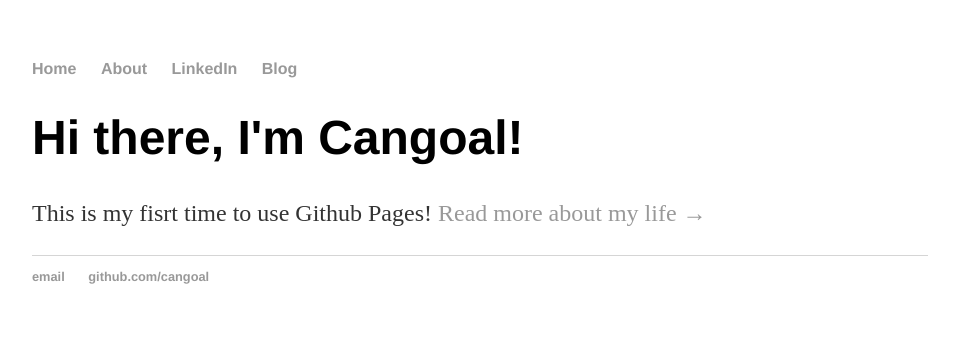
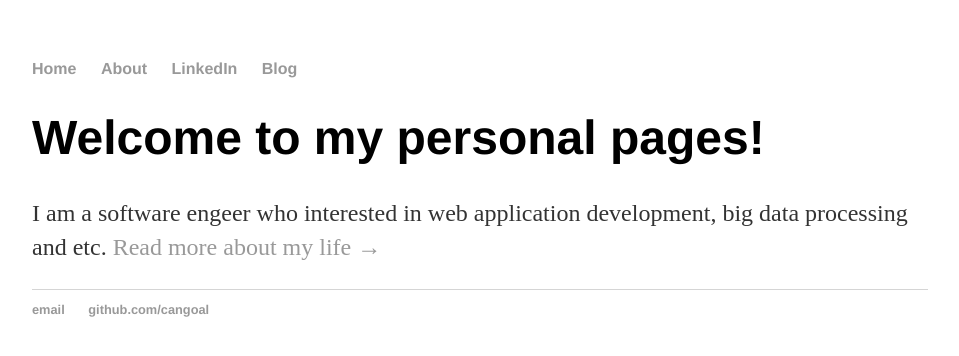
Before and after one commit to cangoal/cangoal.github.io, a Jekyll site: the page built from index.html, in a window 1280 px wide. Shown: the top 356 px of the page, without its empty margins (160-1119 px from the left). Built offline with Jekyll 4.4.1, drawn with Linux system fonts in a browser that asks for light colours.

Commit message:
Update index.html

```diff
--- a/index.html
+++ b/index.html
@@ -1,8 +1,8 @@
 ---
 layout: default
-title: Cangoal, R&L Carriers
+title: cangols's personal pages
 ---
 <div class="blurb">
-	<h1>Hi there, I'm Cangoal!</h1>
-	<p>This is my fisrt time to use Github Pages! <a href="/about">Read more about my life →</a></p>
+	<h1>Welcome to my personal pages!</h1>
+	<p>I am a software engeer who interested in web application development, big data processing and etc. <a href="/about">Read more about my life →</a></p>
 </div><!-- /.blurb -->
```
